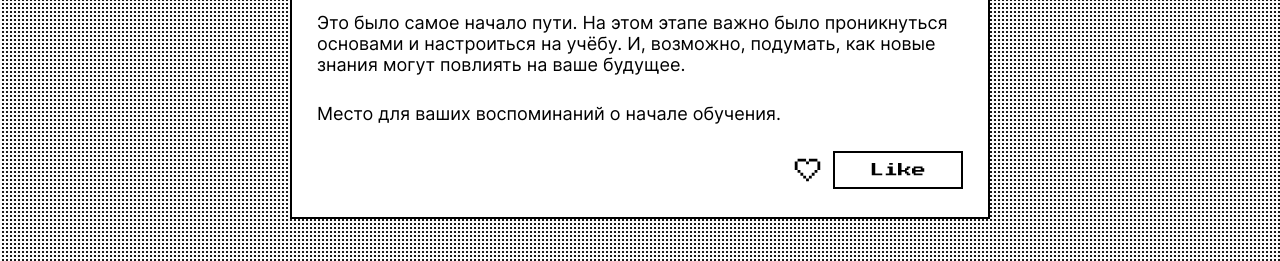
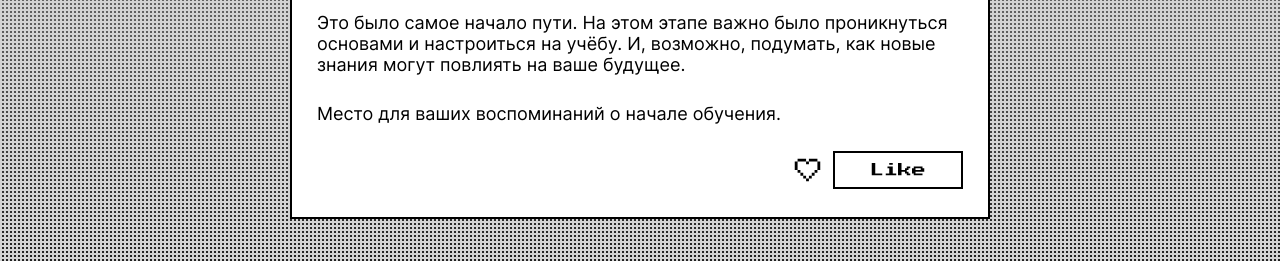
Before and after one commit to rakitanskijvladimir/zakrivayuschiy-teg-f, a plain HTML site: page index.html in a window 1280 px wide. Shown: the part 1311-1572 px from the top of the page. Drawn offline with Linux system fonts and the light colour scheme.

Commit message:
06 04 24 23 55

```diff
--- a/styles/themes.css
+++ b/styles/themes.css
@@ -9,11 +9,6 @@
     repeating-linear-gradient(90deg, #d3d3d3 0 2px, rgb(0 0 0 / 0) 2px 4px),
     repeating-linear-gradient(180deg, #d3d3d3 0 2px, rgb(0 0 0 / 0) 2px 4px),
     linear-gradient(180deg, #e7e7e7 0%, #e7e7e7 0.01%, #1a1a1a 100%);
-
-  /* repeating-linear-gradient(to right,#fff 0px 2px,transparent 2px 4px),
-    repeating-linear-gradient(to bottom, #fff 0px 2px, transparent 2px 4px),
-    linear-gradient(to bottom, #e7e7e7, 0.01%, #1a1a1a); */
-
   --reserv-color: #ffffff;
   --back-color: #ffffff;
   --font-color: #000000;
@@ -31,13 +26,10 @@
 
 @media (prefers-color-scheme: light) {
   :root {
-    --fone-gradient: repeating-linear-gradient(
-        to right,
-        #fff 0px 2px,
-        transparent 2px 4px
-      ),
-      repeating-linear-gradient(to bottom, #fff 0px 2px, transparent 2px 4px),
-      linear-gradient(to bottom, #e7e7e7, 0.01%, #1a1a1a);
+    --fone-gradient:
+    repeating-linear-gradient(90deg, #d3d3d3 0 2px, rgb(0 0 0 / 0) 2px 4px),
+    repeating-linear-gradient(180deg, #d3d3d3 0 2px, rgb(0 0 0 / 0) 2px 4px),
+    linear-gradient(180deg, #e7e7e7 0%, #e7e7e7 0.01%, #1a1a1a 100%);
     --reserv-color: #ffffff;
     --back-color: #ffffff;
     --font-color: #000000;
```
